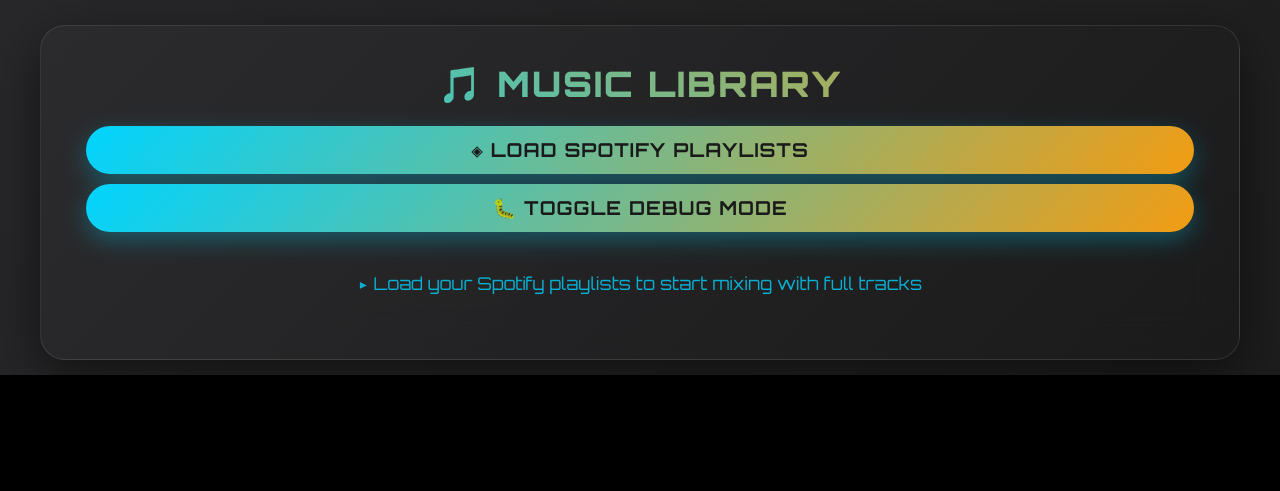
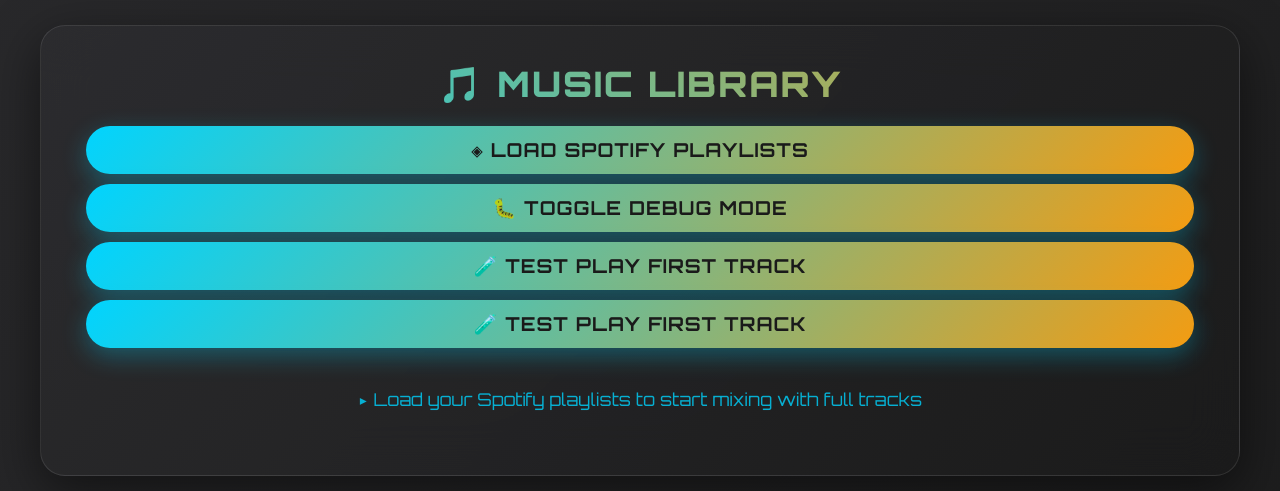
Before and after one commit to andeerewOnGitHub/handMixed, a Django app: page / in a window 1280 px wide. Shown: the part 1165-1656 px from the top of the page. Before the commit the page ends 1540 px from the top, so only its background shows below. Run offline with Django 4.2, Linux system fonts and the light colour scheme; a user stored in the database is signed in; some libraries are stand-ins or nearby versions.

Commit message:
minor bug fixes

```diff
--- a/templates/handmixed_auth/studio.html
+++ b/templates/handmixed_auth/studio.html
@@ -806,6 +806,14 @@
 
             <button class="control-btn" onclick="toggleDebugInfo()" style="margin-top: 10px;">
                 🐛 TOGGLE DEBUG MODE
+            </button>
+
+            <button class="control-btn" onclick="testPlayFirstTrack()" id="testPlayBtn" style="margin-top: 10px;">
+                🧪 TEST PLAY FIRST TRACK
+            </button>
+
+            <button class="control-btn" onclick="testPlayFirstTrack()" id="testPlayBtn" style="margin-top: 10px;">
+                🧪 TEST PLAY FIRST TRACK
             </button>
 
             <div id="playlistsContainer">
@@ -2201,6 +2209,39 @@
                 });
         }
 
+            // Add this function for testing Spotify playback
+        function testPlayFirstTrack() {
+            console.log('🧪 Testing first track playback...');
+            console.log('📊 Current state:');
+            console.log('  - Current playlist length:', currentPlaylist.length);
+            console.log('  - Spotify player ready:', isSpotifyPlayerReady);
+            console.log('  - Device ID:', spotifyDeviceId);
+            console.log('  - Access token available:', !!spotifyAccessToken);
+            console.log('  - Premium account:', isSpotifyPremium);
+
+            if (currentPlaylist.length === 0) {
+                console.log('❌ No playlist loaded');
+                updateStatus('Load a playlist first!', 'error');
+                return;
+            }
+
+            const firstTrack = currentPlaylist[0];
+            console.log('🎵 First track:', firstTrack);
+
+            if (isSpotifyPlayerReady && firstTrack.uri) {
+                console.log('🚀 Attempting full track playback:', firstTrack.uri);
+                playSpotifyTrack(firstTrack.uri);
+                updateStatus(`Testing: ${firstTrack.name}`, 'info');
+            } else if (firstTrack.preview_url) {
+                console.log('🔄 Falling back to preview:', firstTrack.preview_url);
+                playPreviewTrack(firstTrack);
+                updateStatus(`Testing preview: ${firstTrack.name}`, 'info');
+            } else {
+                console.log('❌ No playback available for first track');
+                updateStatus('No playback available for this track', 'error');
+            }
+        }
+
         function retrySpotifyConnection() {
             console.log('🔄 Retrying Spotify connection...');
             loadPlaylists();
@@ -2236,6 +2277,10 @@
         console.log('  - Hand gesture controls: ✋=play/pause, ☝️=next, ✌️=prev, ✊=stop');
         console.log('💡 Steps: 1) Connect Spotify Player, 2) Load playlists, 3) Start hand tracking!');
         console.log('🖐️ Now supports up to 4 hands with individual masks!');
+
+
+
+
     </script>
 </body>
 </html>
```
Also changed, not shown: db.sqlite3.
